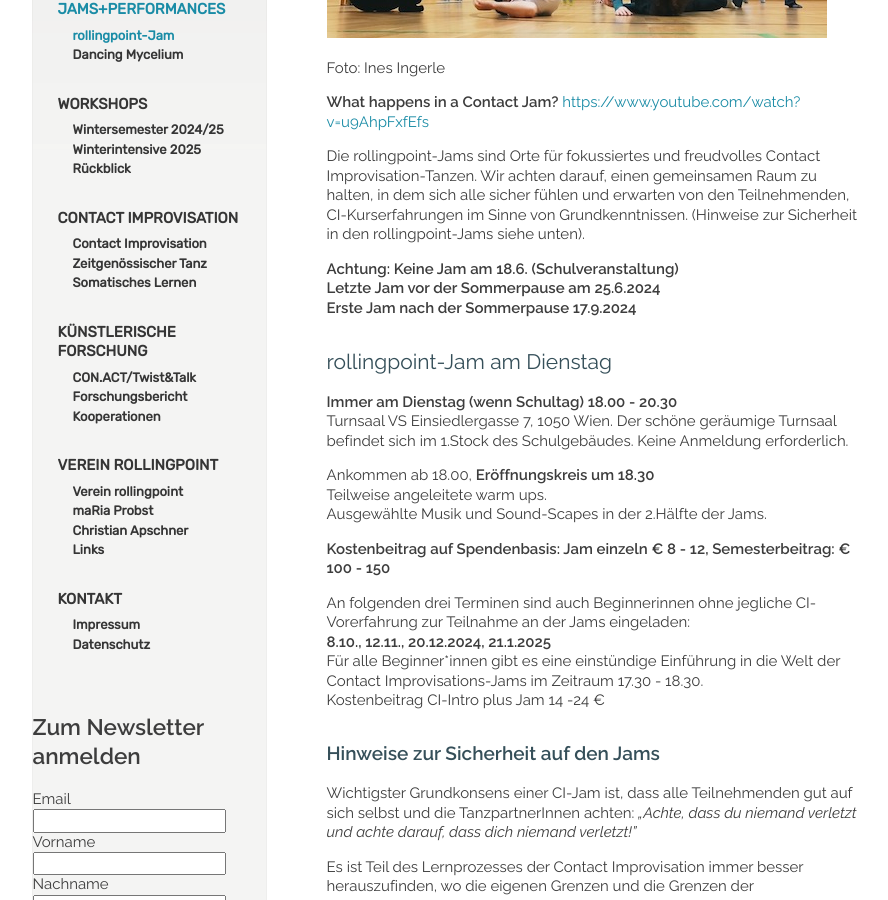
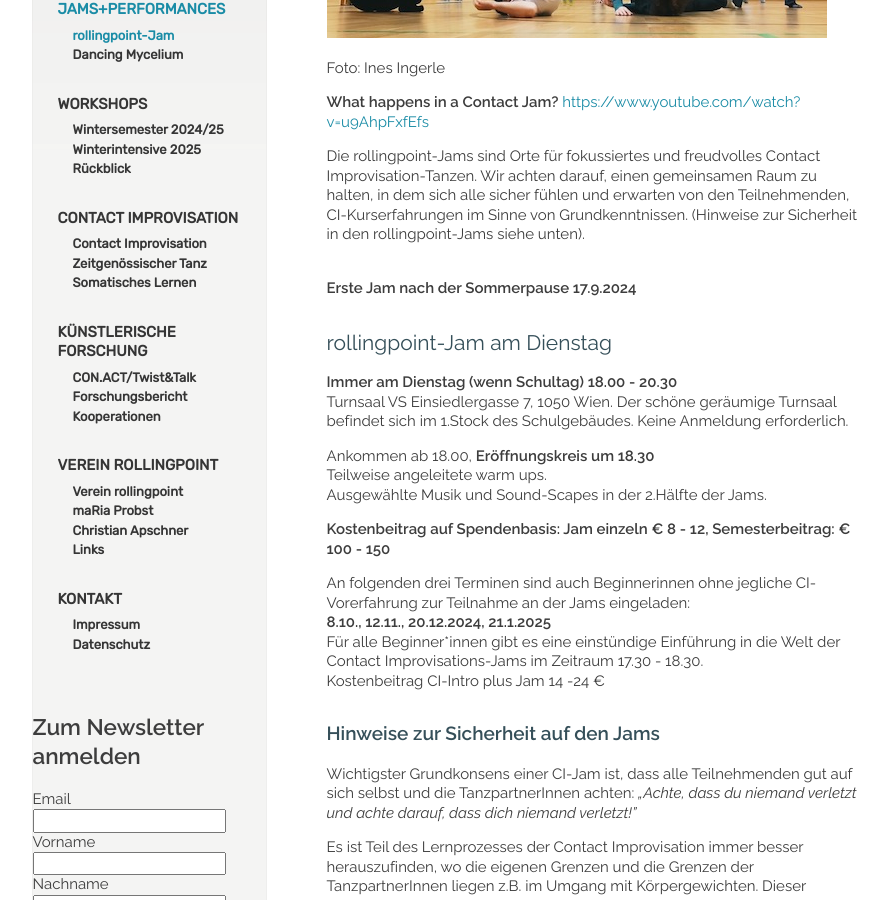
Before and after one commit to manulari/rollingpointat, a Jekyll site: the page built from _pages_de/jams.md, in a window 1280 px wide and 900 px high, scrolled down 318 px. Shown: the whole window, without its empty margins (152-1040 px from the left). Built offline with Jekyll 4.4.1, drawn with Linux system fonts in a browser that asks for light colours; comment, search, counter and statistics services are not loaded.

Commit message:
Update page (de) “jams”

```diff
--- a/_pages_de/jams.md
+++ b/_pages_de/jams.md
@@ -11,8 +11,7 @@ Foto: Ines Ingerle
 
 Die rollingpoint-Jams sind Orte für fokussiertes und freudvolles Contact Improvisation-Tanzen. Wir achten darauf, einen gemeinsamen Raum zu halten, in dem sich alle sicher fühlen und erwarten von den Teilnehmenden, CI-Kurserfahrungen im Sinne von Grundkenntnissen. (Hinweise zur Sicherheit in den rollingpoint-Jams siehe unten).
 
-**Achtung: Keine Jam am 18.6. (Schulveranstaltung)**\
-**Letzte Jam vor der Sommerpause am 25.6.2024**\
+\
 **Erste Jam nach der Sommerpause 17.9.2024**
 
 ## rollingpoint-Jam am Dienstag
```
